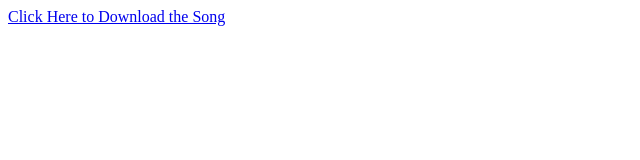
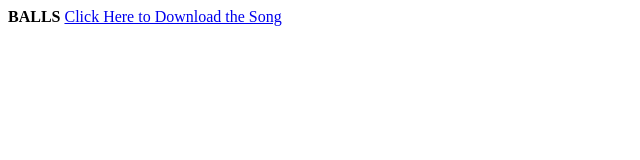
Before and after one commit to gmrmad1/site, a plain HTML site: page index.html in a window 1280 px wide. Shown: the whole page, without its empty margins (0-640 px from the left). Drawn offline with Linux system fonts and the light colour scheme.

Commit message:
Update index.html

```diff
--- a/index.html
+++ b/index.html
@@ -1,5 +1,5 @@
 <html>
-
+<b>BALLS</b>
 <a href="song.mp3" download>
     Click Here to Download the Song
 </a>
```
